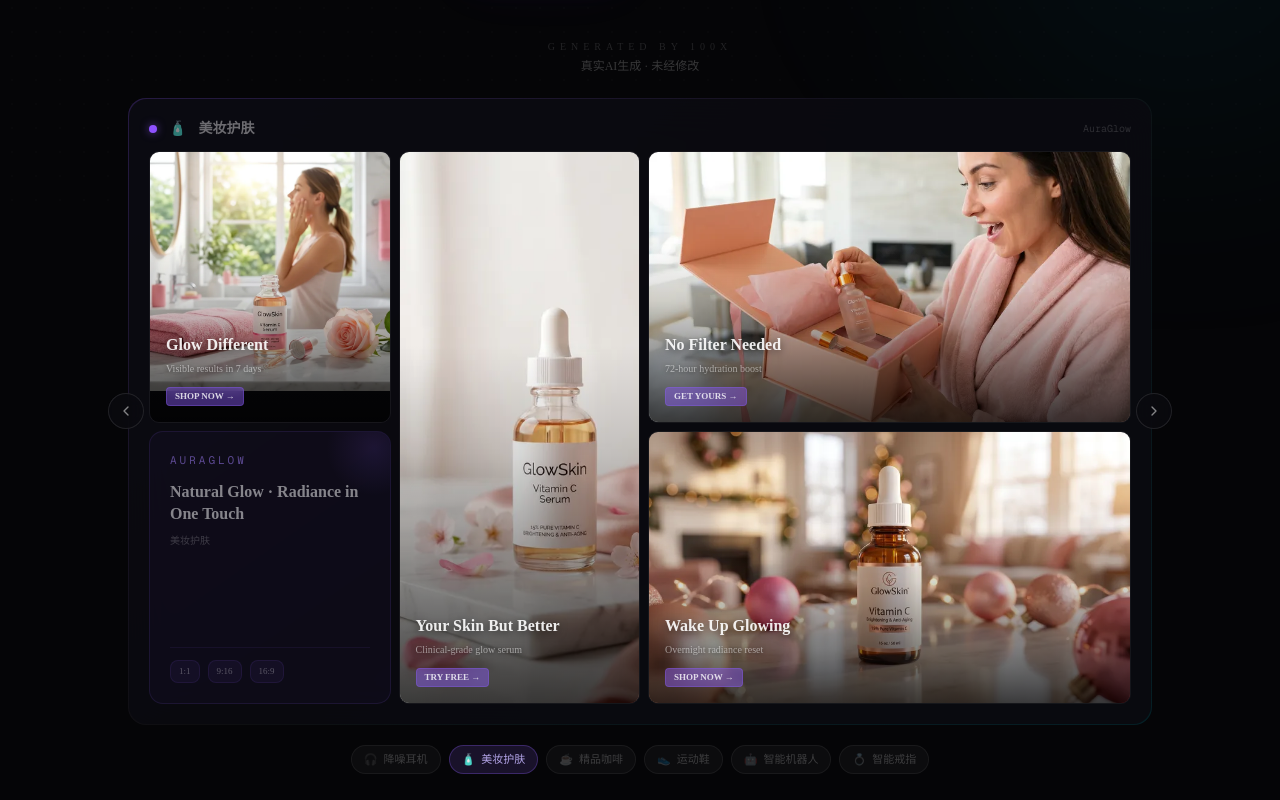
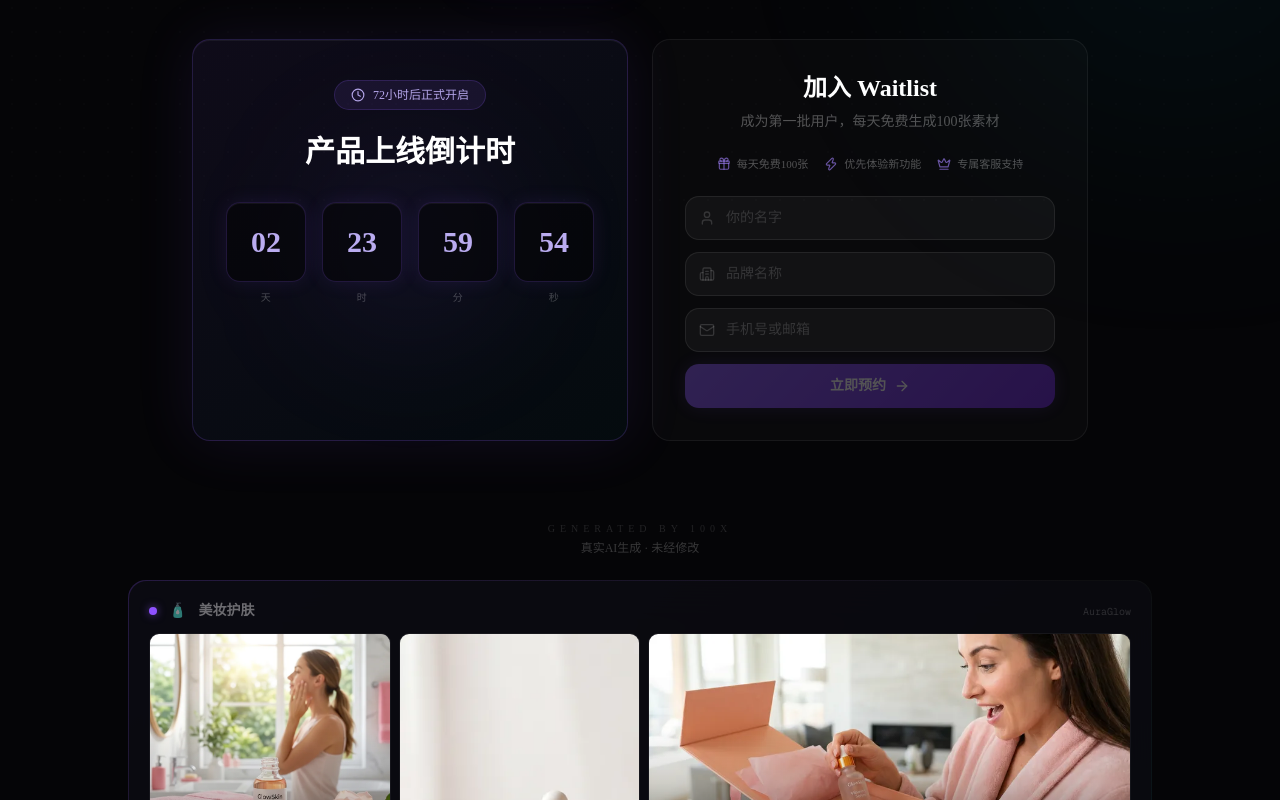
Before and after one commit to KevPH2026/idealab, a Next.js app: page /landing in a window 1280 px wide. Shown: the part 580-1380 px from the top of the page. Built offline with nearby package versions, Linux system fonts and the light colour scheme.

Commit message:
feat: landing countdown + waitlist form

```diff
--- a/src/app/landing/page.tsx
+++ b/src/app/landing/page.tsx
@@ -1,7 +1,7 @@
 'use client';
 
 import { useState, useEffect, useCallback } from 'react';
-import { ArrowRight, Sparkles, ChevronLeft, ChevronRight, Check, Zap, Crown } from 'lucide-react';
+import { ArrowRight, Sparkles, ChevronLeft, ChevronRight, Check, Zap, Crown, Clock, Mail, Phone, User, Building2, Gift } from 'lucide-react';
 
 type Lang = 'zh' | 'en';
 
@@ -62,6 +62,18 @@
         highlight: false,
       },
     ],
+    countdownTitle: '产品上线倒计时',
+    countdownSub: '72小时后正式开启',
+    waitlistTitle: '加入 Waitlist',
+    waitlistSub: '成为第一批用户，每天免费生成100张素材',
+    waitlistName: '你的名字',
+    waitlistBrand: '品牌名称',
+    waitlistContact: '手机号或邮箱',
+    waitlistSubmit: '立即预约',
+    waitlistSuccess: '预约成功！上线后第一时间通知你',
+    waitlistBenefit1: '每天免费100张',
+    waitlistBenefit2: '优先体验新功能',
+    waitlistBenefit3: '专属客服支持',
   },
   en: {
     badge: 'DTC Ad Creatives · 100x Efficiency',
@@ -119,8 +131,230 @@
         highlight: false,
       },
     ],
+    countdownTitle: 'Launch Countdown',
+    countdownSub: 'Going live in 72 hours',
+    waitlistTitle: 'Join Waitlist',
+    waitlistSub: 'Be among the first. 100 free generations per day.',
+    waitlistName: 'Your Name',
+    waitlistBrand: 'Brand Name',
+    waitlistContact: 'Phone or Email',
+    waitlistSubmit: 'Reserve My Spot',
+    waitlistSuccess: "You're on the list! We'll notify you at launch.",
+    waitlistBenefit1: '100 free/day',
+    waitlistBenefit2: 'Early feature access',
+    waitlistBenefit3: 'Priority support',
   },
 };
+
+// ─── Countdown Timer ──────────────────────────────────────────────────────────
+
+function CountdownTimer({ lang }: { lang: Lang }) {
+  const t = T[lang];
+  const [timeLeft, setTimeLeft] = useState({ days: 3, hours: 0, minutes: 0, seconds: 0 });
+  const [mounted, setMounted] = useState(false);
+
+  useEffect(() => {
+    setMounted(true);
+    // 72 hours from now
+    const target = new Date();
+    target.setHours(target.getHours() + 72);
+
+    const update = () => {
+      const now = new Date();
+      const diff = target.getTime() - now.getTime();
+      if (diff <= 0) {
+        setTimeLeft({ days: 0, hours: 0, minutes: 0, seconds: 0 });
+        return;
+      }
+      setTimeLeft({
+        days: Math.floor(diff / (1000 * 60 * 60 * 24)),
+        hours: Math.floor((diff % (1000 * 60 * 60 * 24)) / (1000 * 60 * 60)),
+        minutes: Math.floor((diff % (1000 * 60 * 60)) / (1000 * 60)),
+        seconds: Math.floor((diff % (1000 * 60)) / 1000),
+      });
+    };
+
+    update();
+    const timer = setInterval(update, 1000);
+    return () => clearInterval(timer);
+  }, []);
+
+  if (!mounted) return null;
+
+  const pad = (n: number) => String(n).padStart(2, '0');
+
+  return (
+    <div className="relative rounded-2xl p-8 md:p-10 text-center"
+      style={{
+        background: 'linear-gradient(145deg, rgba(139,92,246,0.08), rgba(6,182,212,0.04))',
+        border: '1px solid rgba(139,92,246,0.2)',
+        boxShadow: '0 0 60px rgba(139,92,246,0.1), inset 0 1px 0 rgba(255,255,255,0.05)',
+      }}>
+      {/* Glow orb */}
+      <div className="absolute top-1/2 left-1/2 -translate-x-1/2 -translate-y-1/2 w-[300px] h-[300px] rounded-full pointer-events-none"
+        style={{ background: 'radial-gradient(circle, rgba(139,92,246,0.1) 0%, transparent 70%)', filter: 'blur(60px)' }} />
+
+      <div className="relative">
+        <div className="inline-flex items-center gap-2 px-4 py-1.5 rounded-full text-xs font-medium mb-6"
+          style={{ background: 'rgba(139,92,246,0.1)', border: '1px solid rgba(139,92,246,0.2)', color: 'rgba(196,181,253,0.9)' }}>
+          <Clock className="w-3.5 h-3.5" />
+          {t.countdownSub}
+        </div>
+
+        <h2 className="text-2xl md:text-3xl font-black text-white mb-8">{t.countdownTitle}</h2>
+
+        <div className="flex items-center justify-center gap-3 md:gap-4">
+          {[
+            { value: timeLeft.days, label: lang === 'zh' ? '天' : 'DAYS' },
+            { value: timeLeft.hours, label: lang === 'zh' ? '时' : 'HRS' },
+            { value: timeLeft.minutes, label: lang === 'zh' ? '分' : 'MIN' },
+            { value: timeLeft.seconds, label: lang === 'zh' ? '秒' : 'SEC' },
+          ].map((item, i) => (
+            <div key={i} className="flex flex-col items-center">
+              <div className="w-16 h-16 md:w-20 md:h-20 rounded-xl flex items-center justify-center mb-2"
+                style={{
+                  background: 'rgba(5,5,7,0.6)',
+                  border: '1px solid rgba(139,92,246,0.2)',
+                  boxShadow: '0 0 20px rgba(139,92,246,0.1), inset 0 1px 0 rgba(255,255,255,0.05)',
+                }}>
+                <span className="text-2xl md:text-3xl font-black tabular-nums"
+                  style={{ color: 'rgba(196,181,253,0.95)' }}>
+                  {pad(item.value)}
+                </span>
+              </div>
+              <span className="text-[10px] text-white/25 font-medium tracking-wider">{item.label}</span>
+            </div>
+          ))}
+        </div>
+      </div>
+    </div>
+  );
+}
+
+// ─── Waitlist Form ────────────────────────────────────────────────────────────
+
+function WaitlistForm({ lang }: { lang: Lang }) {
+  const t = T[lang];
+  const [name, setName] = useState('');
+  const [brand, setBrand] = useState('');
+  const [contact, setContact] = useState('');
+  const [submitted, setSubmitted] = useState(false);
+  const [loading, setLoading] = useState(false);
+
+  const handleSubmit = async (e: React.FormEvent) => {
+    e.preventDefault();
+    if (!name.trim() || !contact.trim()) return;
+    setLoading(true);
+
+    // TODO: Send to your backend/API
+    // For now, simulate API call
+    await new Promise(r => setTimeout(r, 1000));
+
+    setSubmitted(true);
+    setLoading(false);
+  };
+
+  if (submitted) {
+    return (
+      <div className="rounded-2xl p-8 md:p-10 text-center"
+        style={{
+          background: 'rgba(139,92,246,0.04)',
+          border: '1px solid rgba(139,92,246,0.2)',
+        }}>
+        <div className="w-14 h-14 rounded-full flex items-center justify-center mx-auto mb-4"
+          style={{ background: 'rgba(139,92,246,0.1)', border: '1px solid rgba(139,92,246,0.2)' }}>
+          <Check className="w-7 h-7 text-violet-400" />
+        </div>
+        <h3 className="text-xl font-bold text-white mb-2">{t.waitlistSuccess}</h3>
+        <p className="text-sm text-white/30">100x Team</p>
+      </div>
+    );
+  }
+
+  return (
+    <div className="rounded-2xl p-6 md:p-8"
+      style={{
+        background: 'rgba(255,255,255,0.02)',
+        border: '1px solid rgba(255,255,255,0.06)',
+      }}>
+      <div className="text-center mb-6">
+        <h3 className="text-xl md:text-2xl font-bold text-white mb-2">{t.waitlistTitle}</h3>
+        <p className="text-sm text-white/30">{t.waitlistSub}</p>
+      </div>
+
+      {/* Benefits */}
+      <div className="flex items-center justify-center gap-4 mb-6">
+        {[
+          { icon: Gift, text: t.waitlistBenefit1 },
+          { icon: Zap, text: t.waitlistBenefit2 },
+          { icon: Crown, text: t.waitlistBenefit3 },
+        ].map((b, i) => (
+          <div key={i} className="flex items-center gap-1.5 text-[11px] text-white/30">
+            <b.icon className="w-3.5 h-3.5 text-violet-400/60" />
+            {b.text}
+          </div>
+        ))}
+      </div>
+
+      <form onSubmit={handleSubmit} className="space-y-3">
+        <div className="relative">
+          <User className="absolute left-3.5 top-1/2 -translate-y-1/2 w-4 h-4 text-white/15" />
+          <input
+            type="text"
+            value={name}
+            onChange={e => setName(e.target.value)}
+            placeholder={t.waitlistName}
+            required
+            className="w-full h-11 pl-10 pr-4 rounded-xl text-white placeholder:text-white/15 text-sm focus:outline-none transition-all"
+            style={{ background: 'rgba(255,255,255,0.04)', border: '1px solid rgba(255,255,255,0.08)' }}
+          />
+        </div>
+        <div className="relative">
+          <Building2 className="absolute left-3.5 top-1/2 -translate-y-1/2 w-4 h-4 text-white/15" />
+          <input
+            type="text"
+            value={brand}
+            onChange={e => setBrand(e.target.value)}
+            placeholder={t.waitlistBrand}
+            className="w-full h-11 pl-10 pr-4 rounded-xl text-white placeholder:text-white/15 text-sm focus:outline-none transition-all"
+            style={{ background: 'rgba(255,255,255,0.04)', border: '1px solid rgba(255,255,255,0.08)' }}
+          />
+        </div>
+        <div className="relative">
+          <Mail className="absolute left-3.5 top-1/2 -translate-y-1/2 w-4 h-4 text-white/15" />
+          <input
+            type="text"
+            value={contact}
+            onChange={e => setContact(e.target.value)}
+            placeholder={t.waitlistContact}
+            required
+            className="w-full h-11 pl-10 pr-4 rounded-xl text-white placeholder:text-white/15 text-sm focus:outline-none transition-all"
+            style={{ background: 'rgba(255,255,255,0.04)', border: '1px solid rgba(255,255,255,0.08)' }}
+          />
+        </div>
+        <button
+          type="submit"
+          disabled={loading || !name.trim() || !contact.trim()}
+          className="w-full h-11 rounded-xl text-white text-sm font-bold flex items-center justify-center gap-2 disabled:opacity-30 transition-all"
+          style={{
+            background: 'linear-gradient(135deg, #8b5cf6, #6d28d9)',
+            boxShadow: '0 0 20px rgba(139,92,246,0.3)',
+          }}>
+          {loading ? (
+            <div className="w-4 h-4 border-2 border-white/30 border-t-white rounded-full animate-spin" />
+          ) : (
+            <>
+              {t.waitlistSubmit}
+              <ArrowRight className="w-4 h-4" />
+            </>
+          )}
+        </button>
+      </form>
+    </div>
+  );
+}
+
+// ─── Rest of landing page (Demo, How it works, Pricing, etc.) ────────────────
 
 type ImgRatio = 'square' | 'wide' | 'tall';
 
@@ -220,7 +454,6 @@
   },
 ];
 
-// Ad copy overlay — all English, high-converting marketing copy
 const AD_COPY: Record<string, { headline: string; sub: string; cta: string }[]> = {
   SoundWave: [
     { headline: 'Silence The Noise', sub: 'Up to 98% noise cancellation', cta: 'GET YOURS →' },
@@ -260,33 +493,51 @@
   ],
 };
 
+function AdTextOverlay({ copy }: { copy: { headline: string; sub: string; cta: string } }) {
+  return (
+    <div className="absolute inset-0 flex flex-col justify-end p-3 md:p-4"
+      style={{ background: 'linear-gradient(to top, rgba(0,0,0,0.75) 0%, rgba(0,0,0,0.15) 45%, transparent 65%)' }}>
+      <div className="space-y-1 md:space-y-1.5">
+        <p className="text-white/90 font-black text-sm md:text-base leading-tight"
+          style={{ textShadow: '0 2px 8px rgba(0,0,0,0.6)' }}>
+          {copy.headline}
+        </p>
+        <p className="text-white/50 text-[9px] md:text-[10px] font-medium"
+          style={{ textShadow: '0 1px 4px rgba(0,0,0,0.5)' }}>
+          {copy.sub}
+        </p>
+        <span className="inline-block mt-1 px-2 py-0.5 rounded text-[8px] md:text-[9px] font-bold text-white/80"
+          style={{
+            background: 'rgba(139,92,246,0.45)',
+            backdropFilter: 'blur(4px)',
+            border: '1px solid rgba(139,92,246,0.35)',
+          }}>
+          {copy.cta}
+        </span>
+      </div>
+    </div>
+  );
+}
+
 function CarouselGrid({ series }: { series: DemoSeries }) {
   const copies = AD_COPY[series.name] || [];
-
   return (
     <div className="rounded-2xl p-[1px]"
       style={{ background: 'linear-gradient(145deg, rgba(139,92,246,0.25), rgba(255,255,255,0.04), rgba(6,182,212,0.15))' }}>
       <div className="rounded-2xl p-4 md:p-5"
         style={{ background: 'rgba(10,10,15,0.95)', backdropFilter: 'blur(20px)' }}>
-
-        {/* Header */}
         <div className="flex items-center gap-3 mb-3">
-          <div className="w-2 h-2 rounded-full bg-violet-500"
-            style={{ boxShadow: '0 0 8px rgba(139,92,246,0.6)' }} />
+          <div className="w-2 h-2 rounded-full bg-violet-500" style={{ boxShadow: '0 0 8px rgba(139,92,246,0.6)' }} />
           <span className="text-sm text-white/50 font-medium">{series.emoji}</span>
           <span className="text-sm text-white/40 font-semibold">{series.category}</span>
           <span className="text-[10px] text-white/15 font-mono ml-auto">{series.name}</span>
         </div>
-
-        {/* Bento Grid — all series: sq + tall + wide1 / info + tall + wide2 */}
         <div className="grid gap-1.5 md:gap-2"
           style={{
             gridTemplateColumns: '1fr 1fr 2fr',
             gridTemplateRows: '1fr 1fr',
             gridTemplateAreas: '"sq tall wide1" "info tall wide2"',
           }}>
-
-          {/* Square image */}
           {(() => {
             const img = series.images.find(i => i.ratio === 'square');
             const copy = copies[series.images.indexOf(img!)];
@@ -301,8 +552,6 @@
               </div>
             );
           })()}
-
-          {/* Tall image */}
           {(() => {
             const img = series.images.find(i => i.ratio === 'tall');
             const copy = copies[series.images.indexOf(img!)];
@@ -317,8 +566,6 @@
               </div>
             );
           })()}
-
-          {/* Wide images */}
           {series.images.filter(img => img.ratio === 'wide').map((img, idx) => {
             const area = `wide${idx + 1}`;
             const copy = copies[series.images.indexOf(img)];
@@ -332,11 +579,8 @@
               </div>
             );
           })}
-
-          {/* Info card — design-forward, English primary */}
           <div className="rounded-xl p-4 md:p-5 flex flex-col justify-between relative overflow-hidden"
             style={{ gridArea: 'info', background: 'rgba(139,92,246,0.04)', border: '1px solid rgba(139,92,246,0.12)' }}>
-            {/* Decorative gradient orb */}
             <div className="absolute -top-8 -right-8 w-24 h-24 rounded-full pointer-events-none"
               style={{ background: 'radial-gradient(circle, rgba(139,92,246,0.12) 0%, transparent 70%)' }} />
             <div className="relative">
@@ -359,46 +603,15 @@
   );
 }
 
-/* Reusable ad text overlay component */
-function AdTextOverlay({ copy }: { copy: { headline: string; sub: string; cta: string } }) {
-  return (
-    <div className="absolute inset-0 flex flex-col justify-end p-3 md:p-4"
-      style={{ background: 'linear-gradient(to top, rgba(0,0,0,0.75) 0%, rgba(0,0,0,0.15) 45%, transparent 65%)' }}>
-      <div className="space-y-1 md:space-y-1.5">
-        <p className="text-white/90 font-black text-sm md:text-base leading-tight animate-fade-in-up"
-          style={{ textShadow: '0 2px 8px rgba(0,0,0,0.6)', animationDelay: '300ms', animationFillMode: 'both' }}>
-          {copy.headline}
-        </p>
-        <p className="text-white/50 text-[9px] md:text-[10px] font-medium animate-fade-in-up"
-          style={{ textShadow: '0 1px 4px rgba(0,0,0,0.5)', animationDelay: '500ms', animationFillMode: 'both' }}>
-          {copy.sub}
-        </p>
-        <span className="inline-block mt-1 px-2 py-0.5 rounded text-[8px] md:text-[9px] font-bold text-white/80 animate-fade-in-up"
-          style={{
-            animationDelay: '700ms',
-            animationFillMode: 'both',
-            background: 'rgba(139,92,246,0.45)',
-            backdropFilter: 'blur(4px)',
-            border: '1px solid rgba(139,92,246,0.35)',
-          }}>
-          {copy.cta}
-        </span>
-      </div>
-    </div>
-  );
-}
-
 export default function LandingPage() {
   const [lang, setLang] = useState<Lang>('zh');
   const [activeSeries, setActiveSeries] = useState(0);
   const t = T[lang];
-
   const total = DEMO_SERIES.length;
 
   const next = useCallback(() => setActiveSeries(i => (i + 1) % total), [total]);
   const prev = useCallback(() => setActiveSeries(i => (i - 1 + total) % total), [total]);
 
-  // Auto-advance every 5s
   useEffect(() => {
     const timer = setInterval(next, 5000);
     return () => clearInterval(timer);
@@ -489,17 +702,24 @@
         </div>
       </section>
 
+      {/* ─── Countdown + Waitlist ─── */}
+      <section className="px-6 pb-20">
+        <div className="max-w-4xl mx-auto">
+          <div className="grid md:grid-cols-2 gap-6">
+            <CountdownTimer lang={lang} />
+            <WaitlistForm lang={lang} />
+          </div>
+        </div>
+      </section>
+
       {/* ─── Demo Carousel ─── */}
       <section id="demo" className="px-6 pb-20">
         <div className="max-w-5xl mx-auto">
           <p className="text-center text-[10px] text-white/12 uppercase tracking-[5px] mb-1">Generated by 100x</p>
           <p className="text-center text-xs text-white/20 mb-6">{t.demoCaption}</p>
 
-          {/* Carousel */}
           <div className="relative">
             <CarouselGrid series={series} />
-
-            {/* Nav arrows */}
             <button onClick={prev}
               className="absolute left-0 top-1/2 -translate-y-1/2 -translate-x-3 md:-translate-x-5 w-9 h-9 rounded-full flex items-center justify-center transition-all hover:scale-110"
               style={{ background: 'rgba(10,10,15,0.8)', border: '1px solid rgba(255,255,255,0.1)', backdropFilter: 'blur(8px)' }}>
@@ -512,7 +732,6 @@
             </button>
           </div>
 
-          {/* Dots + series tabs */}
           <div className="flex items-center justify-center gap-2 mt-5">
             {DEMO_SERIES.map((s, i) => (
               <button key={i} onClick={() => setActiveSeries(i)}
@@ -570,17 +789,10 @@
             {t.plans.map((plan, i) => (
               <div key={i} className="relative rounded-2xl p-7 flex flex-col transition-all duration-300 hover:scale-[1.01]"
                 style={{
-                  background: plan.highlight
-                    ? 'rgba(139,92,246,0.06)'
-                    : 'rgba(255,255,255,0.015)',
-                  border: plan.highlight
-                    ? '1px solid rgba(139,92,246,0.3)'
-                    : '1px solid rgba(255,255,255,0.06)',
-                  boxShadow: plan.highlight
-                    ? '0 0 40px rgba(139,92,246,0.08), 0 0 80px rgba(139,92,246,0.03)'
-                    : 'none',
+                  background: plan.highlight ? 'rgba(139,92,246,0.06)' : 'rgba(255,255,255,0.015)',
+                  border: plan.highlight ? '1px solid rgba(139,92,246,0.3)' : '1px solid rgba(255,255,255,0.06)',
+                  boxShadow: plan.highlight ? '0 0 40px rgba(139,92,246,0.08), 0 0 80px rgba(139,92,246,0.03)' : 'none',
                 }}>
-                {/* Badge */}
                 {plan.highlight && (
                   <div className="absolute -top-3 left-1/2 -translate-x-1/2">
                     <span className="inline-flex items-center gap-1 px-3 py-1 rounded-full text-[10px] font-bold"
@@ -589,8 +801,6 @@
                     </span>
                   </div>
                 )}
-
-                {/* Header */}
                 <div className="mb-6">
                   <div className="flex items-center gap-2 mb-4">
                     {plan.highlight
@@ -616,11 +826,7 @@
                   </div>
                   <p className="text-sm text-white/25">{plan.desc}</p>
                 </div>
-
-                {/* Divider */}
                 <div className="mb-6" style={{ borderTop: '1px solid rgba(255,255,255,0.05)' }} />
-
-                {/* Features */}
                 <ul className="space-y-3 mb-8 flex-1">
                   {plan.features.map((f, fi) => (
                     <li key={fi} className="flex items-start gap-2.5 text-sm" style={{ color: plan.highlight ? 'rgba(255,255,255,0.55)' : 'rgba(255,255,255,0.3)' }}>
@@ -629,13 +835,9 @@
                     </li>
                   ))}
                 </ul>
-
-                {/* CTA - always at bottom */}
                 <a href="/get" className="group inline-flex items-center justify-center gap-2 w-full text-sm font-bold transition-all"
                   style={{
-                    background: plan.highlight
-                      ? 'linear-gradient(135deg, #8b5cf6, #6d28d9)'
-                      : 'rgba(255,255,255,0.05)',
+                    background: plan.highlight ? 'linear-gradient(135deg, #8b5cf6, #6d28d9)' : 'rgba(255,255,255,0.05)',
                     color: plan.highlight ? 'white' : 'rgba(255,255,255,0.4)',
                     padding: '13px 24px',
                     borderRadius: '12px',
```
